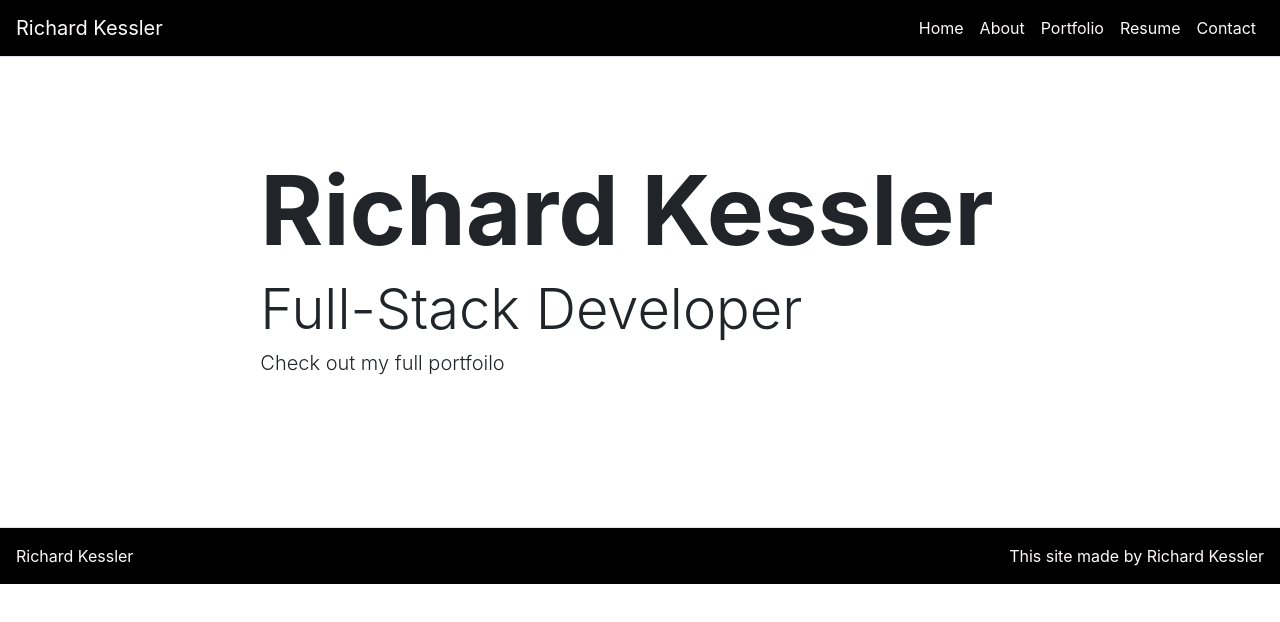
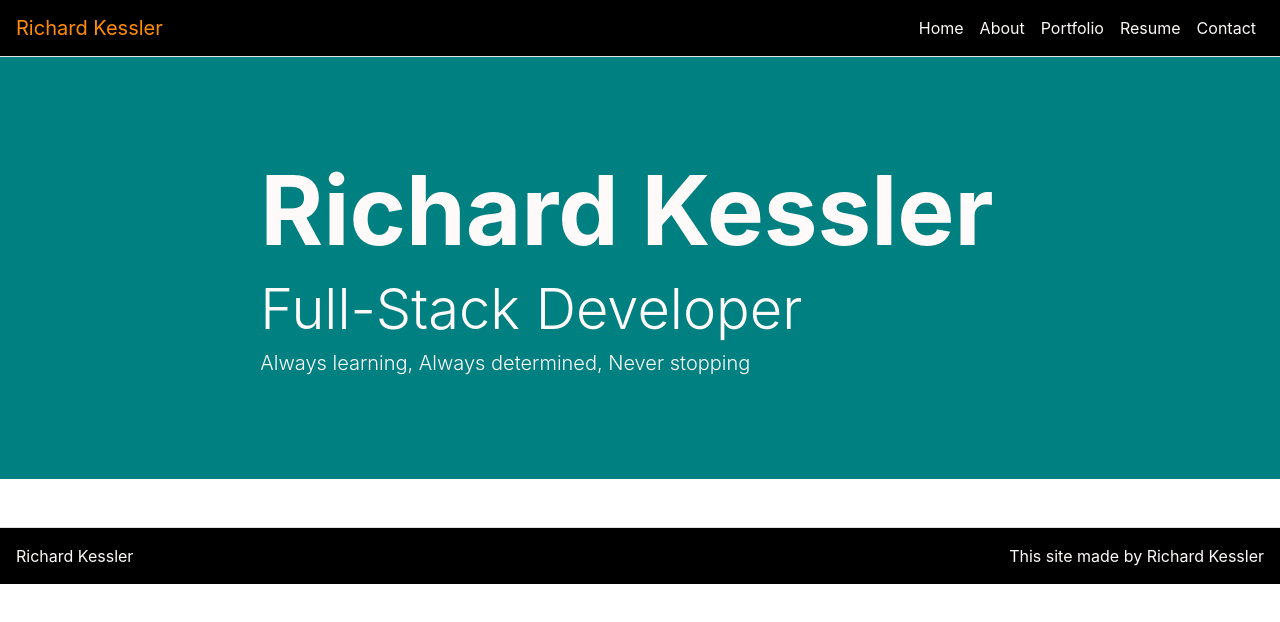
Before and after one commit to RichardKessler/React-Portfolio, a React (Create React App) app: page / in a window 1280 px wide. Shown: the top 622 px of the page. Built offline with nearby package versions, Linux system fonts and the light colour scheme.

Commit message:
minor update

```diff
--- a/public/index.html
+++ b/public/index.html
@@ -24,7 +24,8 @@
       work correctly both with client-side routing and a non-root public URL.
       Learn how to configure a non-root public URL by running `npm run build`.
     -->
-    <title>React App</title>
+    <link rel="stylesheet" href="https://cdnjs.cloudflare.com/ajax/libs/twitter-bootstrap/4.0.0/css/bootstrap.min.css"/>
+    <title>Richard Kessler Portfolio</title>
   </head>
   <body>
     <noscript>You need to enable JavaScript to run this app.</noscript>
--- a/src/App.css
+++ b/src/App.css
@@ -1,16 +1,5 @@
 .App {
   text-align: center;
-}
-
-.App-logo {
-  height: 40vmin;
-  pointer-events: none;
-}
-
-@media (prefers-reduced-motion: no-preference) {
-  .App-logo {
-    animation: App-logo-spin infinite 20s linear;
-  }
 }
 
 .App-header {
@@ -24,14 +13,6 @@
   color: white;
 }
 
-.App-link {
-  color: #61dafb;
-}
-
 .navbar {
   background-color: black;
 }
-
-.brand{
-  color: snow;
-}
--- a/src/App.js
+++ b/src/App.js
@@ -13,7 +13,7 @@ import PortfolioPage from './pages/PortfolioPage';
 
 const styles = {
   brand: {
-    color: 'snow'
+    color: 'darkorange'
   },
   navLinks: {
     color: 'snow'
@@ -35,7 +35,7 @@ class App extends React.Component {
       home: {
         title: 'Richard Kessler',
         subTitle: 'Full-Stack Developer',
-        text: 'Check out my full portfoilo'
+        text: 'Always learning, Always determined, Never stopping'
       },
       about: {
         title: 'About Me'
--- a/src/components/Footer/Footer.js
+++ b/src/components/Footer/Footer.js
@@ -2,7 +2,7 @@ import React from 'react';
 import Container  from 'react-bootstrap/Container';
 import Row from 'react-bootstrap/Row';
 import Col from 'react-bootstrap/Col';
-import './style.css';
+import './style.css'
 
 function Footer() {
 
--- a/src/components/Jumbotron/index.js
+++ b/src/components/Jumbotron/index.js
@@ -3,12 +3,13 @@ import Jumbotron from 'react-bootstrap/Jumbotron';
 import Container from 'react-bootstrap/Container';
 import Row from 'react-bootstrap/Row';
 import Col from 'react-bootstrap/Col';
+import './style.css';
 
 
 function Hero(props) {
 
     return(
-        <Jumbotron className='bg-transparent jumbotron-fluid p-5'>
+        <Jumbotron className='jumbotron-fluid p-5' id='titan'>
             <Container fluid={true}>
                 <Row className='justify-content-center py-5'>
                     <Col md={8} sm={12}>
--- /dev/null
+++ b/src/components/Jumbotron/style.css
@@ -0,0 +1,6 @@
+#titan {
+    background-color: teal;
+}
+h1, h3 {
+    color: snow;
+}
```
Also changed, not shown: src/assets/JusticeComputersLogo.png (added).
